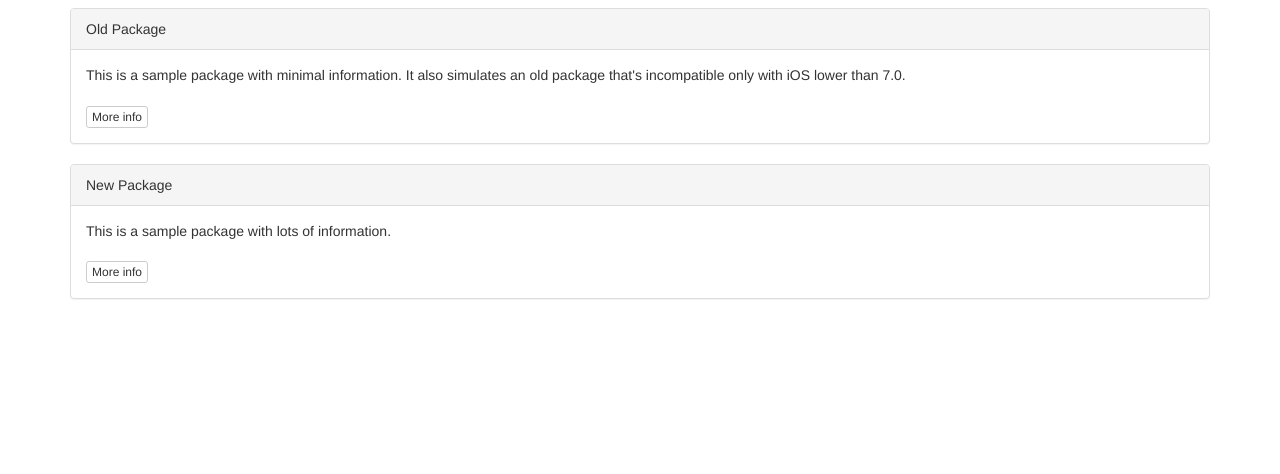
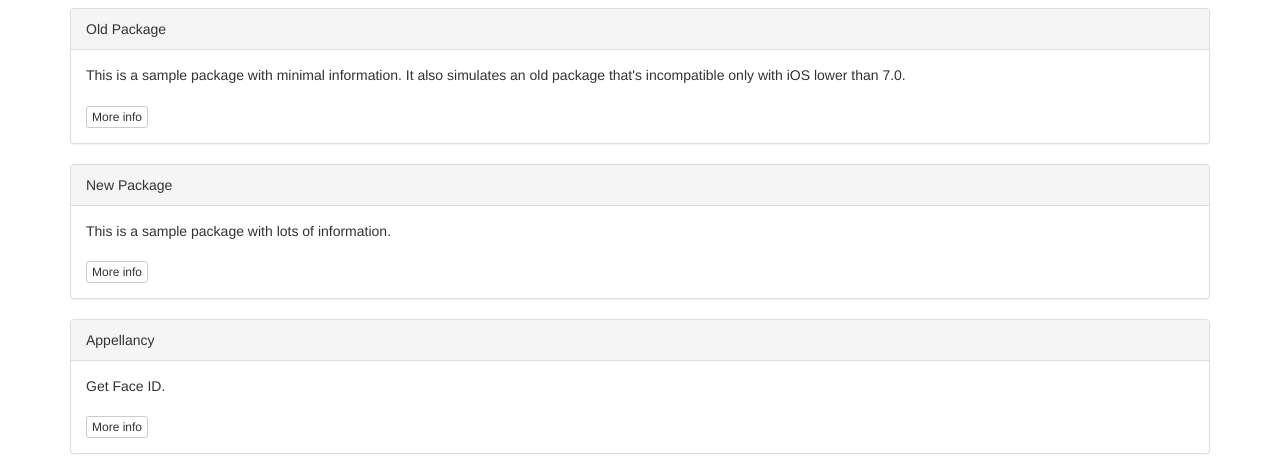
Before and after one commit to KidoraAssetsRepo/repo, a plain HTML site: page index.html in a window 1280 px wide. Shown: the part 518-992 px from the top of the page. Before the commit the page ends 837 px from the top, so only its background shows below. Drawn offline with nearby package versions, Linux system fonts and the light colour scheme.

Commit message:
Update index.html

```diff
--- a/index.html
+++ b/index.html
@@ -41,6 +41,14 @@
 		<a class="btn btn-xs btn-default" href="depictions/?p=com.supermamon.newpackage">More info</a>
 	  </div>
 	</div>
+	<div class="panel panel-default">
+	  <div class="panel-heading">Appellancy</div>
+	  <div class="panel-body">
+		Get Face ID.
+		<br /><br />
+		<a class="btn btn-xs btn-default" href="depictions/?p=com.julioverne.appellancy">More info</a>
+	  </div>
+	</div>
 </div>
 
 </body>
```
